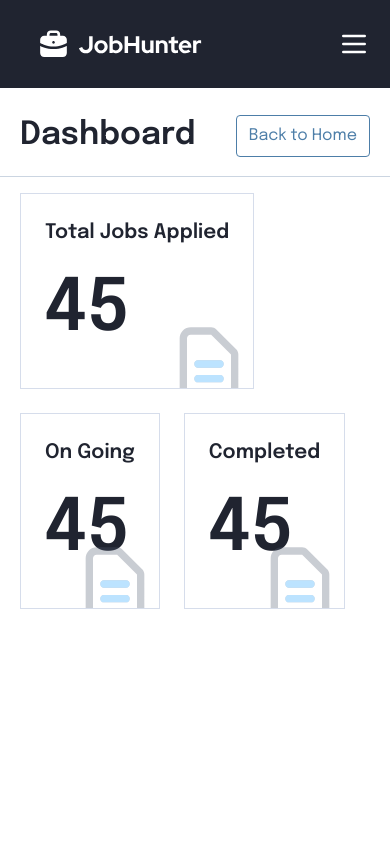
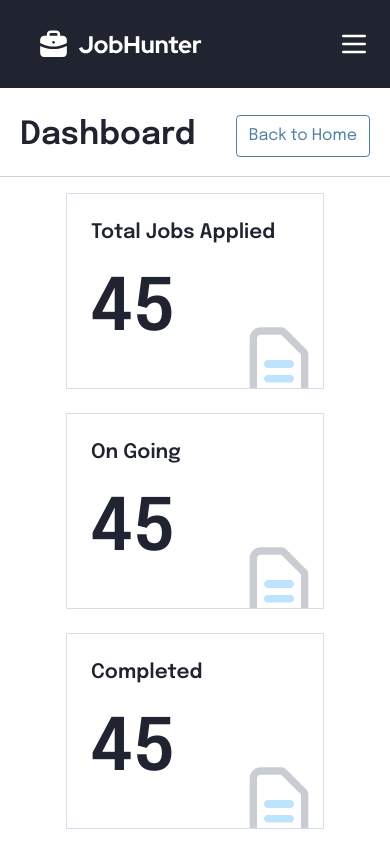
Before and after one commit to FERN2-Job-Marketplace/job-hunter, a Next.js app in the folder jobhunter/: page /user/dashboard in a window 390 px wide. Shown: the top 868 px of the page. Before the commit the page ends 844 px from the top, so only its background shows below. Built offline with nearby package versions, Linux system fonts and the light colour scheme; no server answers.

Commit message:
style: update dashboard user responsiveness

```diff
--- a/jobhunter/src/app/user/dashboard/page.tsx
+++ b/jobhunter/src/app/user/dashboard/page.tsx
@@ -1,8 +1,8 @@
 export default function DashboardUser() {
   return (
     <>
-        <div className="dashboardHome flex flex-wrap items-center gap-6 py-4 px-5">
-            <div className="dashboardHomeCard overflow-hidden border border-lavender border-solid bg-white relative p-[24px] md:min-w-[258px]">
+        <div className="dashboardHome flex flex-col md:flex-row flex-wrap items-center gap-6 py-4 px-5">
+            <div className="dashboardHomeCard overflow-hidden border border-lavender border-solid bg-white relative p-[24px] min-w-[258px]">
                 <p className="text-raisin-black font-semibold text-[20px] capitalize mt-0 mb-2">
                     Total Jobs Applied
                 </p>
@@ -18,7 +18,7 @@ export default function DashboardUser() {
                     </g>
                 </svg>
             </div>
-            <div className="dashboardHomeCard overflow-hidden border border-lavender border-solid bg-white relative p-[24px] md:min-w-[258px]">
+            <div className="dashboardHomeCard overflow-hidden border border-lavender border-solid bg-white relative p-[24px] min-w-[258px]">
                 <p className="text-raisin-black font-semibold text-[20px] capitalize mt-0 mb-2">
                     On Going
                 </p>
@@ -34,7 +34,7 @@ export default function DashboardUser() {
                     </g>
                 </svg>
             </div>
-            <div className="dashboardHomeCard overflow-hidden border border-lavender border-solid bg-white relative p-[24px] md:min-w-[258px]">
+            <div className="dashboardHomeCard overflow-hidden border border-lavender border-solid bg-white relative p-[24px] min-w-[258px]">
                 <p className="text-raisin-black font-semibold text-[20px] capitalize mt-0 mb-2">
                     Completed
                 </p>
```
